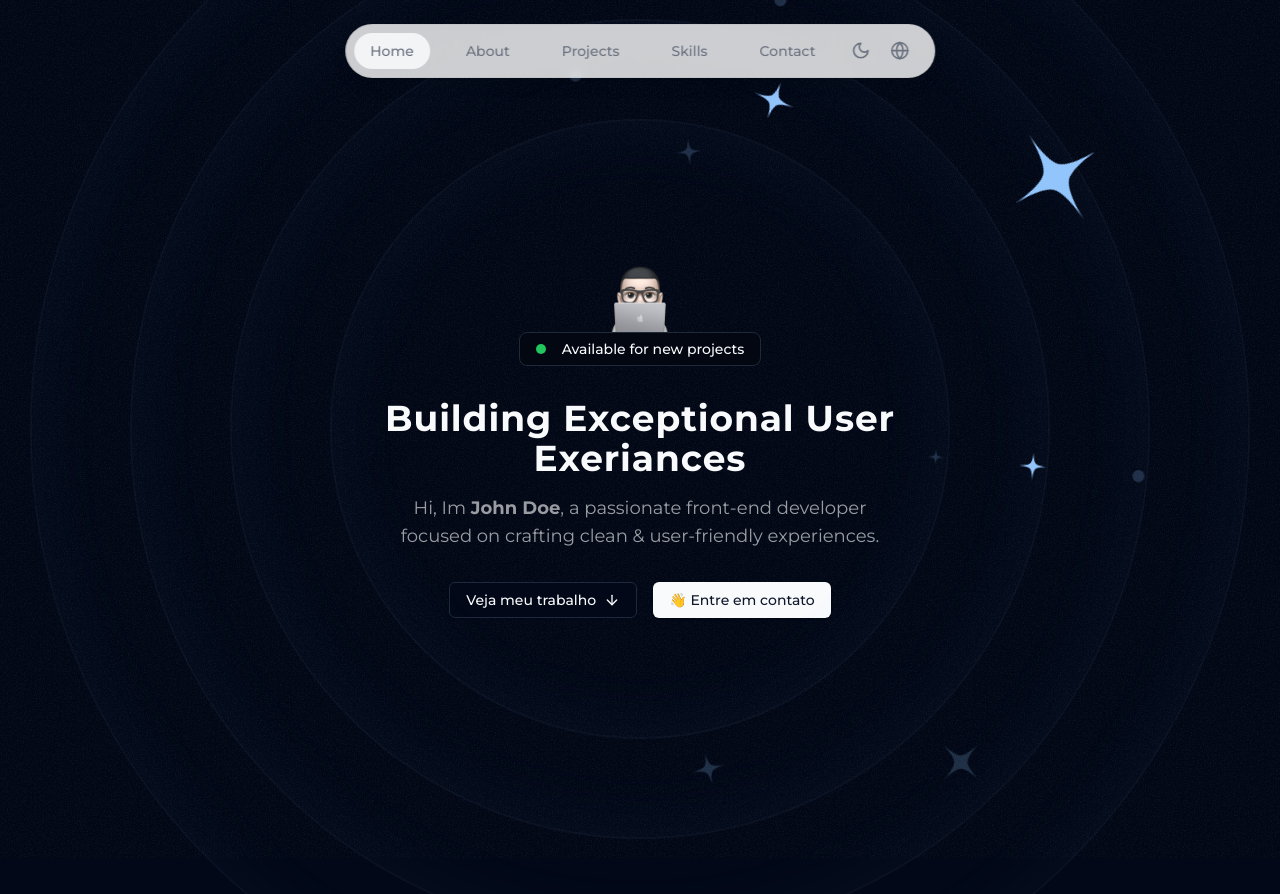
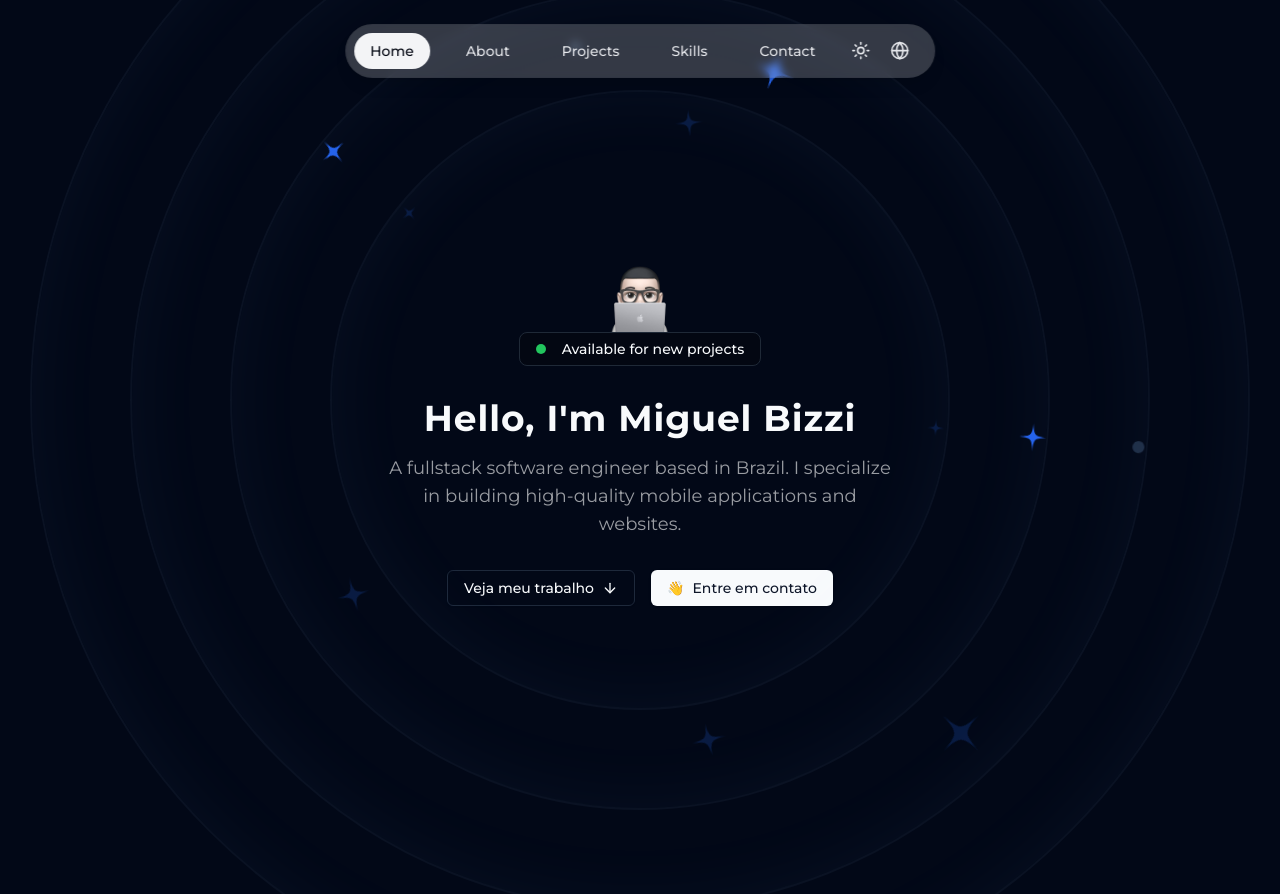
Before and after one commit to MiguelBizzi/PortifolioBizzi, a Next.js app: page / in a window 1280 px wide. Shown: the top 894 px of the page. Built offline with nearby package versions, Linux system fonts and the light colour scheme.

Commit message:
style: theme changes

```diff
--- a/src/components/header.tsx
+++ b/src/components/header.tsx
@@ -6,6 +6,7 @@ import Link from 'next/link'
 import { useState } from 'react'
 import { ThemeToggle } from './theme-toggle'
 import { LanguageToggle } from './language-toggle'
+import { cn } from '@/lib/utils'
 
 export default function Header() {
   const [activeSection, setActiveSection] = useState<string>('Home')
@@ -13,16 +14,21 @@ export default function Header() {
   return (
     <header className="relative z-40">
       <motion.div
-        className="fixed left-1/2 top-0 w-full -translate-x-1/2 rounded-none border border-black/5 bg-white bg-opacity-80 shadow-lg backdrop-blur-sm sm:top-6 sm:w-auto sm:rounded-full sm:p-2"
+        className="fixed left-1/2 top-0 w-full -translate-x-1/2 rounded-none border border-black/5 bg-white bg-opacity-80 shadow-lg backdrop-blur-sm dark:bg-white/20 sm:top-6 sm:w-auto sm:rounded-full sm:p-2"
         // initial={{ y: -100, x: '-50%', opacity: 0 }}
         // animate={{ y: 0, x: '-50%', opacity: 1 }}
       >
         <nav className="py-2 sm:py-0">
-          <ul className="flex flex-1 flex-wrap items-center justify-center gap-y-1 text-sm font-medium text-gray-500 sm:flex-nowrap sm:gap-5">
+          <ul className="flex flex-1 flex-wrap items-center justify-center gap-y-1 text-sm font-medium text-gray-500 dark:text-gray-200 sm:flex-nowrap sm:gap-5">
             {links.map((link, index) => (
               <motion.li
                 key={index}
-                className="relative z-20 inline-block rounded-full px-4 py-2 transition-colors hover:text-gray-950"
+                className={cn(
+                  'relative z-20 inline-block rounded-full px-4 py-2 transition-colors hover:text-gray-950 dark:hover:text-gray-50',
+                  {
+                    'text-gray-950 dark:hover:text-gray-950': activeSection === link.name,
+                  }
+                )}
                 onClick={() => setActiveSection(link.name)}
               >
                 <Link href={link.slug}>{link.name}</Link>
--- a/src/components/hero/hero-orbit-list.tsx
+++ b/src/components/hero/hero-orbit-list.tsx
@@ -5,32 +5,40 @@ import StarIcon from './star-icon'
 export default function HeroOrbitList() {
   return (
     <Fragment>
-      <HeroOrbit size={800} rotation={45}>
-        <StarIcon className="size-28 text-blue-300" />
-      </HeroOrbit>
-
       <HeroOrbit size={550} rotation={0}>
-        <StarIcon className="size-12 text-blue-300" />
+        <StarIcon className="size-12 text-blue-300 dark:text-blue-600" />
       </HeroOrbit>
 
       <HeroOrbit size={590} rotation={90}>
-        <StarIcon className="size-8 text-blue-300" />
+        <StarIcon className="size-8 text-blue-300 dark:text-blue-600" />
+      </HeroOrbit>
+
+      <HeroOrbit size={590} rotation={-90}>
+        <StarIcon className="size-8 text-blue-300 dark:text-blue-600" />
       </HeroOrbit>
 
       <HeroOrbit size={430} rotation={-15}>
-        <StarIcon className="size-8 text-blue-300/20" />
+        <StarIcon className="size-8 text-blue-300 dark:text-blue-600/20" />
       </HeroOrbit>
 
       <HeroOrbit size={440} rotation={90}>
-        <StarIcon className="size-5 text-blue-300/20" />
+        <StarIcon className="size-5 text-blue-300 dark:text-blue-600/20" />
+      </HeroOrbit>
+
+      <HeroOrbit size={440} rotation={-90}>
+        <StarIcon className="size-5 text-blue-300 dark:text-blue-600/20" />
       </HeroOrbit>
 
       <HeroOrbit size={530} rotation={180}>
-        <StarIcon className="size-10 text-blue-300/20" />
+        <StarIcon className="size-10 text-blue-300 dark:text-blue-600/20" />
+      </HeroOrbit>
+
+      <HeroOrbit size={530} rotation={-180}>
+        <StarIcon className="size-10 text-blue-300 dark:text-blue-600/20" />
       </HeroOrbit>
 
       <HeroOrbit size={710} rotation={140}>
-        <StarIcon className="size-14 text-blue-300/20" />
+        <StarIcon className="size-14 text-blue-300 dark:text-blue-600/20" />
       </HeroOrbit>
 
       <HeroOrbit size={720} rotation={90}>
--- a/src/components/hero/hero-section.tsx
+++ b/src/components/hero/hero-section.tsx
@@ -1,5 +1,4 @@
 import memojiImage from '@/assets/memoji.png'
-import grainImage from '@/assets/grain.jpg'
 import Image from 'next/image'
 import { Button } from '../ui/button'
 import { ArrowDown } from 'lucide-react'
@@ -7,14 +6,7 @@ import HeroOrbitList from './hero-orbit-list'
 
 export default function HeroSection() {
   return (
-    <div className="relative z-0 py-32 md:py-48 lg:py-60">
-      <div
-        className="absolute inset-0 -z-30 opacity-5"
-        style={{
-          backgroundImage: `url(${grainImage.src})`,
-        }}
-      ></div>
-
+    <div className="relative z-0 h-screen py-32 md:py-48 lg:py-60">
       <div className="hero-ring size-[620px]"></div>
       <div className="hero-ring size-[820px]"></div>
       <div className="hero-ring size-[1020px]"></div>
@@ -25,18 +17,18 @@ export default function HeroSection() {
       <div className="flex flex-col items-center">
         <Image src={memojiImage} alt="Memoji" className="-mb-2 size-[100px]" />
 
-        <div className="inline-flex items-center gap-4 rounded-lg border border-gray-800 bg-gray-950 px-4 py-1.5">
-          <div className="size-2.5 rounded-full bg-green-500"></div>
+        <div className="inline-flex items-center gap-4 rounded-lg border bg-secondary px-4 py-1.5 dark:border-gray-800 dark:bg-gray-950">
+          <div className="size-2.5 rounded-full bg-green-500" />
           <div className="text-sm font-medium">Available for new projects</div>
         </div>
 
         <div className="mx-auto max-w-lg">
           <h1 className="mt-8 text-center text-3xl font-bold tracking-wide md:text-4xl">
-            Building Exceptional User Exeriances
+            Hello, I'm Miguel Bizzi
           </h1>
-          <p className="mt-4 text-center text-white/60 md:text-lg">
-            Hi, Im <strong>John Doe</strong>, a passionate front-end developer focused on crafting
-            clean & user-friendly experiences.
+          <p className="mt-4 text-center text-gray-600 dark:text-white/60 md:text-lg">
+            A fullstack software engineer based in Brazil. I specialize in building high-quality
+            mobile applications and websites.
           </p>
         </div>
 
@@ -44,7 +36,9 @@ export default function HeroSection() {
           <Button variant="outline">
             Veja meu trabalho <ArrowDown className="ml-2 h-4 w-4" />
           </Button>
-          <Button>👋 Entre em contato</Button>
+          <Button>
+            <span className="mr-2">👋</span> Entre em contato
+          </Button>
         </div>
       </div>
     </div>
--- a/src/components/language-toggle.tsx
+++ b/src/components/language-toggle.tsx
@@ -23,10 +23,28 @@ export function LanguageToggle() {
           <Globe className="h-[1.2rem] w-[1.2rem]" />
         </button>
       </DropdownMenuTrigger>
-      <DropdownMenuContent align="end" className="z-50">
-        <DropdownMenuItem onClick={() => handleToggleLanguage('pt')}>🇧🇷 Português</DropdownMenuItem>
-        <DropdownMenuItem onClick={() => handleToggleLanguage('en')}>🇺🇸 English</DropdownMenuItem>
-        <DropdownMenuItem onClick={() => handleToggleLanguage('ge')}>🇩🇪 Deutsch</DropdownMenuItem>
+      <DropdownMenuContent
+        align="end"
+        className="z-50 bg-white bg-opacity-80 backdrop-blur-sm dark:bg-white/20"
+      >
+        <DropdownMenuItem
+          className="dark:hover:bg-white/20"
+          onClick={() => handleToggleLanguage('pt')}
+        >
+          🇧🇷 Português
+        </DropdownMenuItem>
+        <DropdownMenuItem
+          className="dark:hover:bg-white/20"
+          onClick={() => handleToggleLanguage('en')}
+        >
+          🇺🇸 English
+        </DropdownMenuItem>
+        <DropdownMenuItem
+          className="dark:hover:bg-white/20"
+          onClick={() => handleToggleLanguage('ge')}
+        >
+          🇩🇪 Deutsch
+        </DropdownMenuItem>
       </DropdownMenuContent>
     </DropdownMenu>
   )
--- a/src/components/theme-toggle.tsx
+++ b/src/components/theme-toggle.tsx
@@ -12,8 +12,8 @@ export function ThemeToggle() {
 
   return (
     <button onClick={handleToggleTheme} className="ml-2 mr-4 sm:m-0">
-      <Sun className="h-[1.2rem] w-[1.2rem] rotate-0 scale-100 transition-all dark:h-0 dark:-rotate-90 dark:scale-0" />
-      <Moon className="h-0 w-[1.2rem] rotate-90 scale-0 transition-all dark:h-[1.2rem] dark:rotate-0 dark:scale-100" />
+      <Sun className="h-0 w-[1.2rem] rotate-90 scale-0 transition-all dark:h-[1.2rem] dark:rotate-0 dark:scale-100" />
+      <Moon className="h-[1.2rem] w-[1.2rem] rotate-0 scale-100 transition-all dark:h-0 dark:-rotate-90 dark:scale-0" />
     </button>
   )
 }
```
Also changed, not shown: src/assets/grain.jpg (deleted).
